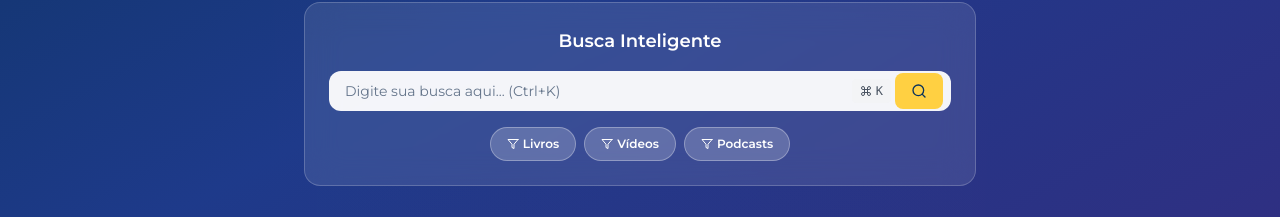
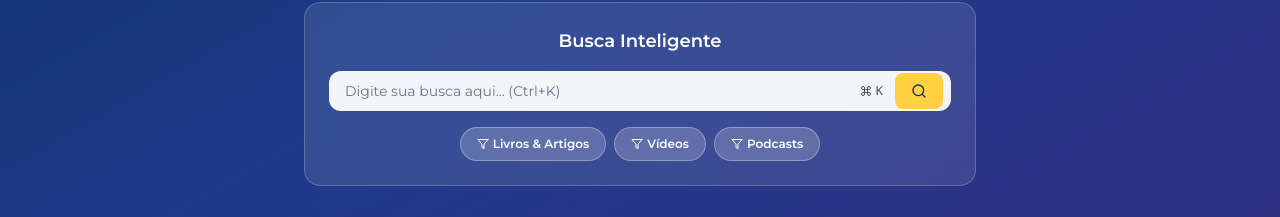
Before and after one commit to ottosmiranda/lsb-digital-archive-prototype-10, a React (Vite) app: page / in a window 1280 px wide. Shown: the part 487-704 px from the top of the page. Built offline with nearby package versions, Linux system fonts and the light colour scheme; no server answers; the database is empty; a web font is replaced by a local one.

Commit message:
feat: Rename "Livros" to "Livros & Artigos"
Changes the "Livros" label to "Livros & Artigos" in SearchHeaderWithTabs, Hero, and QuickAccess components.

```diff
--- a/src/components/Hero.tsx
+++ b/src/components/Hero.tsx
@@ -4,6 +4,7 @@ import { Input } from '@/components/ui/input';
 import { Badge } from '@/components/ui/badge';
 import { useSearchForm } from '@/hooks/useSearchForm';
 import EnhancedSearchSuggestions from '@/components/EnhancedSearchSuggestions';
+
 const Hero = () => {
   const {
     searchQuery,
@@ -17,16 +18,22 @@ const Hero = () => {
     handleSuggestionClick,
     handleSearchFocus
   } = useSearchForm();
-  const filterOptions = [{
-    id: 'titulo',
-    label: 'Livros'
-  }, {
-    id: 'video',
-    label: 'Vídeos'
-  }, {
-    id: 'podcast',
-    label: 'Podcasts'
-  }];
+
+  const filterOptions = [
+    {
+      id: 'titulo',
+      label: 'Livros & Artigos'
+    },
+    {
+      id: 'video',
+      label: 'Vídeos'
+    },
+    {
+      id: 'podcast',
+      label: 'Podcasts'
+    }
+  ];
+
   return <section className="relative bg-gradient-to-br from-lsb-primary via-blue-900 to-indigo-900">
       {/* Background Pattern */}
       <div className="absolute inset-0 opacity-10">
@@ -93,4 +100,5 @@ const Hero = () => {
       </div>
     </section>;
 };
+
 export default Hero;
--- a/src/components/QuickAccess.tsx
+++ b/src/components/QuickAccess.tsx
@@ -34,7 +34,7 @@ const QuickAccess = () => {
   const accessTypes = [
     {
       icon: Book,
-      label: 'Livros',
+      label: 'Livros & Artigos',
       href: '/buscar?filtros=titulo',
       color: 'from-blue-500 to-blue-600',
       count: counts.books,
--- a/src/components/SearchHeaderWithTabs.tsx
+++ b/src/components/SearchHeaderWithTabs.tsx
@@ -31,7 +31,7 @@ const SearchHeaderWithTabs = ({
 }: SearchHeaderWithTabsProps) => {
   const contentTypes = [
     { id: 'all', label: 'Todos', icon: Grid3X3 },
-    { id: 'titulo', label: 'Livros', icon: Book },
+    { id: 'titulo', label: 'Livros & Artigos', icon: Book },
     { id: 'video', label: 'Vídeos', icon: Play },
     { id: 'podcast', label: 'Podcasts', icon: Headphones }
   ];
```
